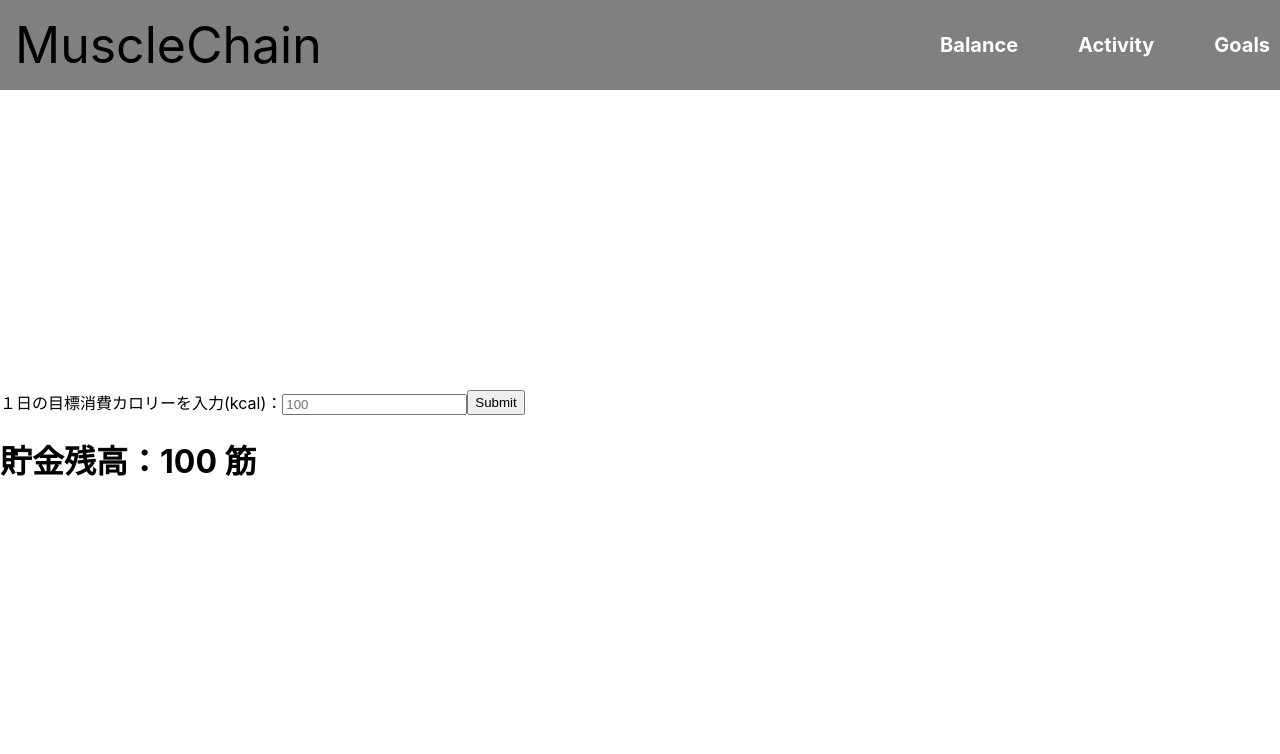
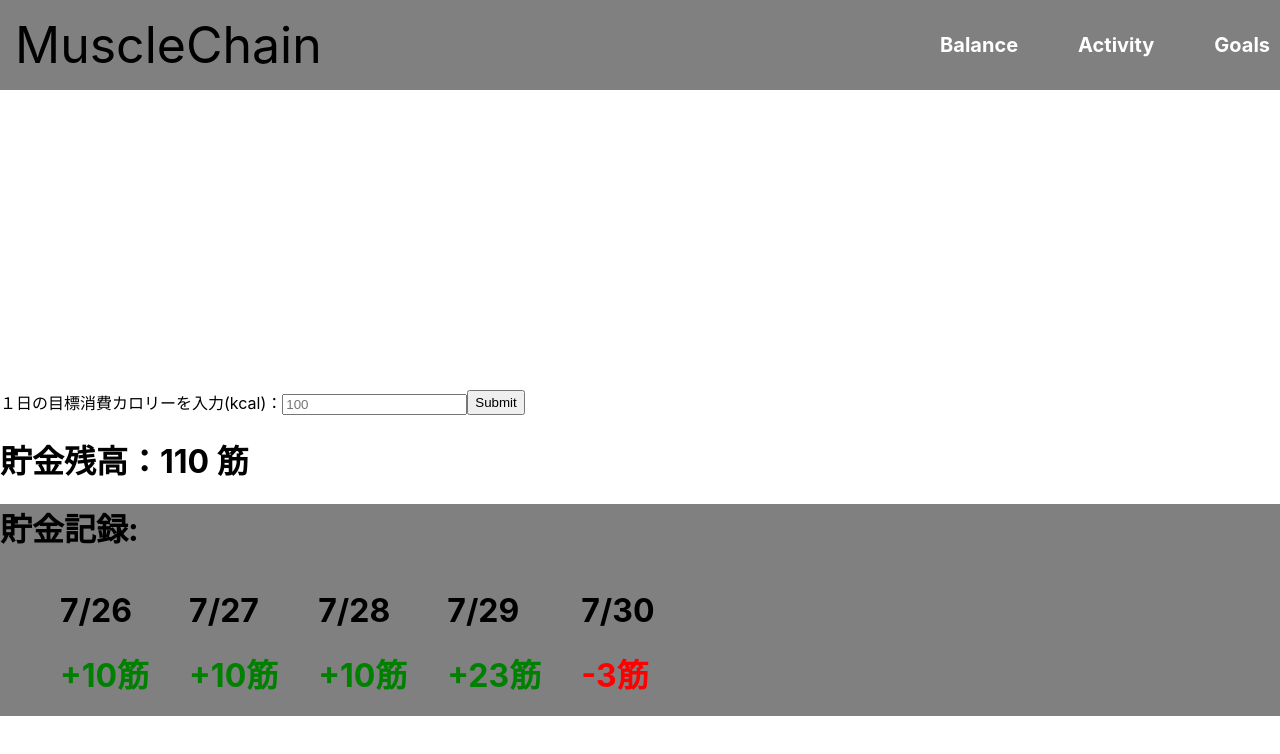
Before and after one commit to enpitut2021/musclechain_frontend, a React (Create React App) app in the folder musclechain/: page / in a window 1280 px wide. Shown: the top 754 px of the page. Built offline with nearby package versions, Linux system fonts and the light colour scheme; no server answers.

Commit message:
[Add] 貯金記録

```diff
--- a/musclechain/src/App.js
+++ b/musclechain/src/App.js
@@ -4,8 +4,16 @@ import Graph from "./Graph";
 import HeaderBar from "./HeaderBar";
 import UserInput from "./UserInput";
 import Balance from "./Balance";
+import BalanceLog from "./BalanceLog";
 
 const api_url = 'https://682e44032f57.ngrok.io/';
+
+const balanceLogSample = [
+    {"date": "7/26", "diff": 10},
+    {"date": "7/27", "diff": 10},
+    {"date": "7/28", "diff": 10},
+    {"date": "7/29", "diff": 23},
+    {"date": "7/30", "diff": -3}, ];
 
 class App extends Component {
   constructor(props) {
@@ -13,7 +21,8 @@ class App extends Component {
     this.state = {
       goal: 0,
 	activity: [],
-	balance: 100
+	balance: 110,
+	balLog: []
     };
   }
 
@@ -21,6 +30,7 @@ class App extends Component {
 	this.get_activity_data();
 	this.getGoalData();
 	this.getBalance();
+	this.getBalanceLog();
     }
 
     // 理想的じゃない関数のまとめ方になってるから直したい
@@ -60,6 +70,23 @@ class App extends Component {
 	    });
 	};
 	// this.getJSONData(api_url + 'calories', handler);
+    }
+
+    getBalanceLog() {
+	console.log('Getting balance log data...');
+	let handler = (data, e) => {
+	    console.log(e);
+	    console.log('Balance log data attrieved!');
+	    console.log(data);
+	    this.setState({
+		balance: data["balanceLog"]
+	    });
+	};
+	// this.getJSONData(api_url + 'calories', handler);
+	this.setState({
+	    balLog: balanceLogSample
+	});
+
     }
 
 
@@ -109,6 +136,7 @@ class App extends Component {
           handleInput={(e) => this.handleInput(e)}
         />
 	  <Balance balance={this.state.balance}/>
+	  <BalanceLog balLog={this.state.balLog} />
       </div>
     );
   }
--- /dev/null
+++ b/musclechain/src/BalanceLog.js
@@ -0,0 +1,31 @@
+import React, { Component } from "react";
+import "./App.css";
+import "../node_modules/react-vis/dist/style.css";
+
+class BalanceLog extends Component {
+    render () {
+	const listItems = this.props.balLog.map((item) => {
+	    console.log(item.date);
+	    if (item.diff > 0) return (
+		<div>
+		    <h1 style={{ margin: 20 }}>{item.date}</h1>
+		    <h1 style={{ color: 'green', margin: 20 }}>+{item.diff}筋</h1>
+		</div>
+	    );
+	    else return (
+		<div>
+		    <h1 style={{ margin: 20 }}>{item.date}</h1>
+		    <h1 style={{ color: 'red', margin: 20 }}>{item.diff}筋</h1>
+		</div>
+	    );
+	});
+	return (
+	    <div style={{ background: 'grey'}}>
+		<h1>貯金記録:</h1>
+		<ul style={{ display: 'flex' }}>{listItems}</ul>
+		</div>
+	);
+    }
+}
+
+export default BalanceLog;
```
